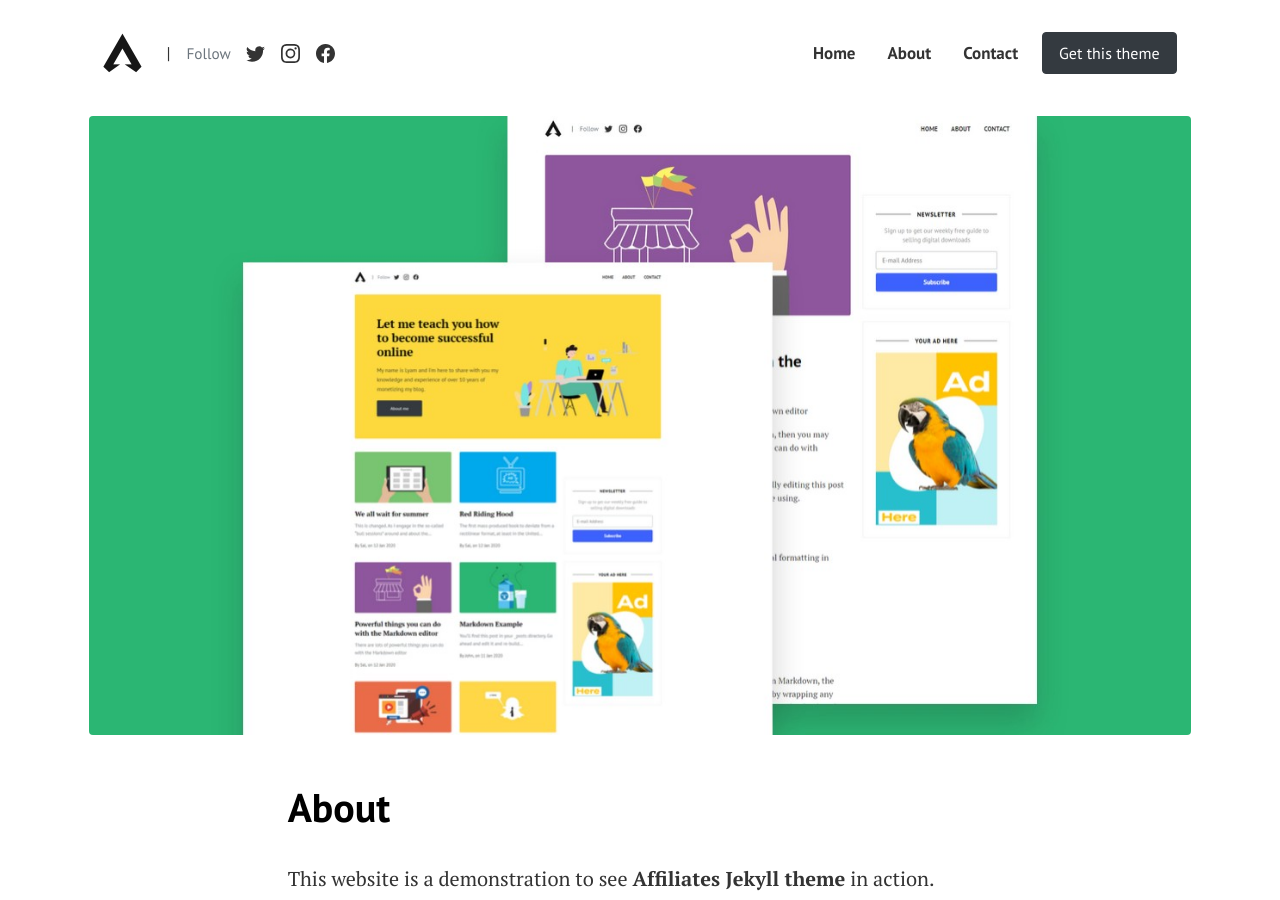
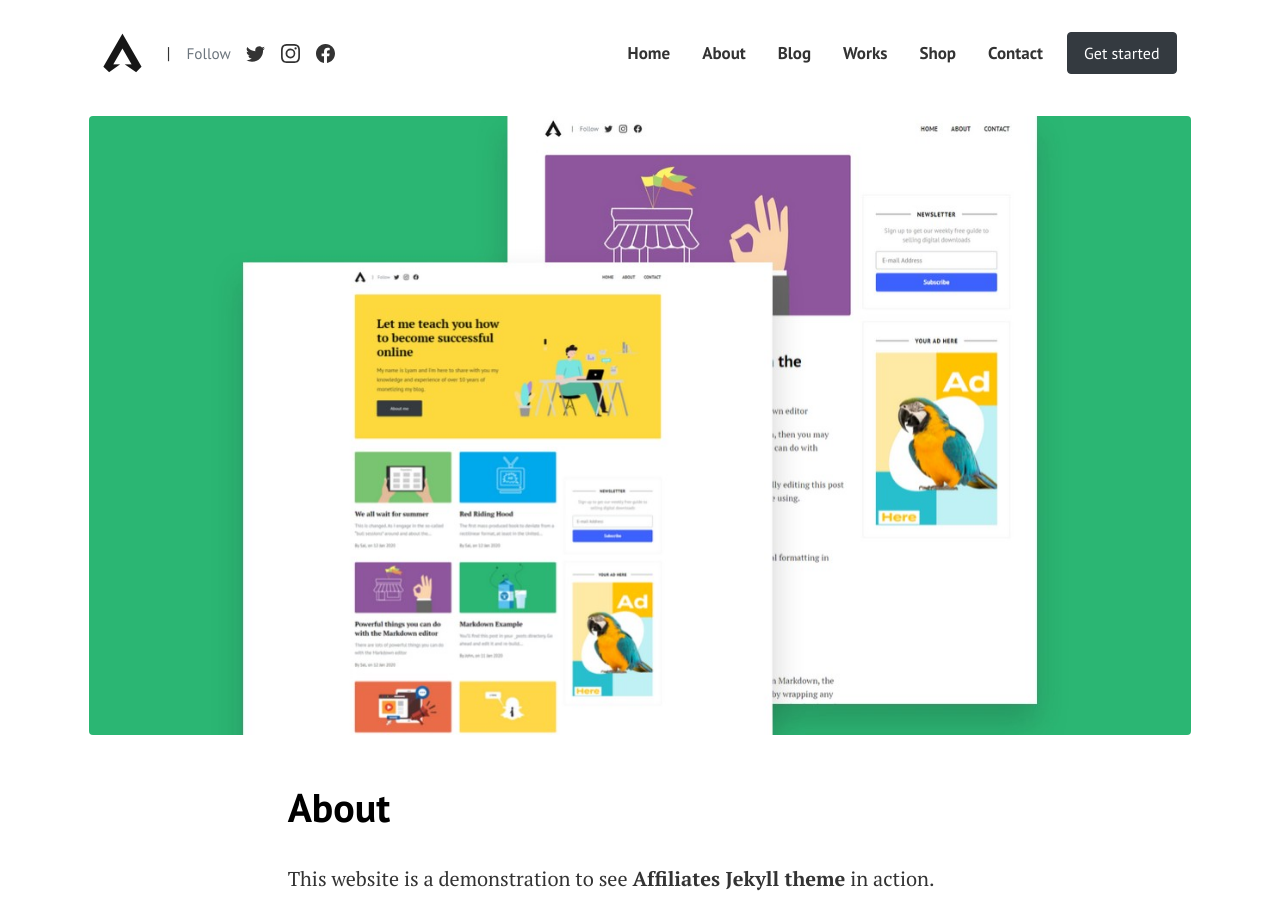
Before and after one commit to Shazwany/shazwany.github.io, a Jekyll site: the page built from pages/about.md, in a window 1280 px wide and 900 px high. Built offline with Jekyll 4.4.1, drawn with Linux system fonts in a browser that asks for light colours.

Commit message:
Update menus.yml

```diff
--- a/_data/menus.yml
+++ b/_data/menus.yml
@@ -7,10 +7,19 @@ topmenu:
 - title: About
   url: "about/"
 
+- title: Blog
+  url: "shop/"
+
+- title: Works
+  url: "works/"
+
+- title: Shop
+  url: "https://ukhtinur.etsy.com/"
+
 - title: Contact
   url: "contact/"
 
-- title: Get this theme
+- title: Get started
   url: https://bootstrapstarter.com/template-affiliates-bootstrap-jekyll/
   class: "ml-2 btn btn-dark text-white px-3"
   external: true
```
